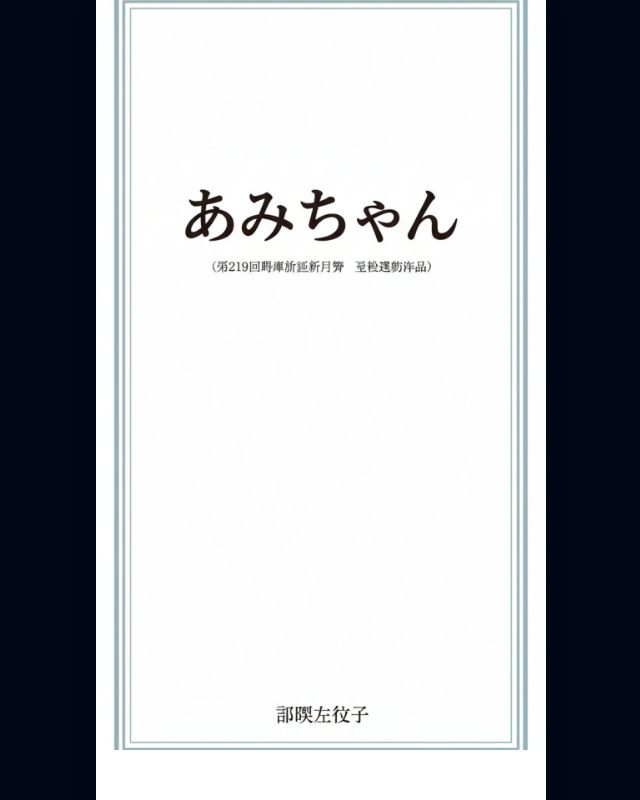
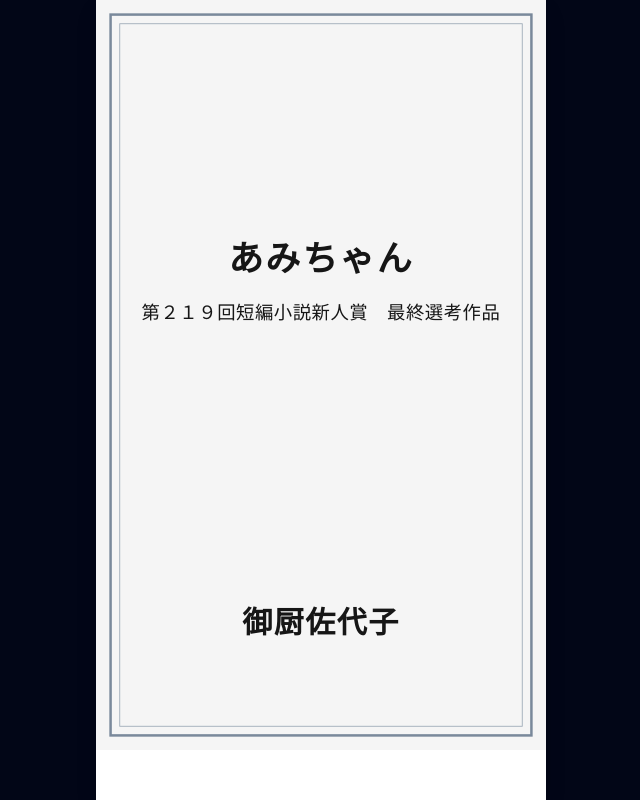
Before and after one commit to gue1971/book-app, a React (Vite) app: page / in a window 1280 px wide. Shown: the whole page, without its empty margins (319-959 px from the left). Built offline with nearby package versions, Linux system fonts and the light colour scheme.

Commit message:
Replace cover with HTML/CSS-only minimalist Japanese layout

```diff
--- a/App.jsx
+++ b/App.jsx
@@ -176,11 +176,39 @@ export default function App() {
   // --- Views ---
 
   const CoverView = () => (
-    <div className="relative h-full w-full bg-slate-900">
+    <div className="relative h-full w-full bg-[#f5f5f5] text-[#161616]">
       <div
-        className="absolute inset-0 bg-cover bg-center"
-        style={{ backgroundImage: `url(${import.meta.env.BASE_URL}cover_01.png)` }}
+        className="absolute inset-8 border-[6px]"
+        style={{ borderColor: "#7a899b" }}
       />
+      <div
+        className="absolute inset-[56px] border-[2px]"
+        style={{ borderColor: "#9aa7b5" }}
+      />
+
+      <div className="absolute left-0 top-[560px] w-full px-20 text-center">
+        <h1
+          className="text-[84px] font-semibold tracking-[0.06em]"
+          style={{ fontFamily: `"Hiragino Mincho ProN", "Yu Mincho", "Hiragino Serif", serif` }}
+        >
+          あみちゃん
+        </h1>
+        <p
+          className="mt-8 text-[44px] tracking-[0.03em]"
+          style={{ fontFamily: `"Hiragino Mincho ProN", "Yu Mincho", "Hiragino Serif", serif` }}
+        >
+          第２１９回短編小説新人賞　最終選考作品
+        </p>
+      </div>
+
+      <div className="absolute bottom-[250px] left-0 w-full px-20 text-center">
+        <p
+          className="text-[72px] font-semibold tracking-[0.05em]"
+          style={{ fontFamily: `"Hiragino Mincho ProN", "Yu Mincho", "Hiragino Serif", serif` }}
+        >
+          御厨佐代子
+        </p>
+      </div>
     </div>
   );
 
```
Also changed, not shown: 3 other files (tests, documents, lock files or other folders).
